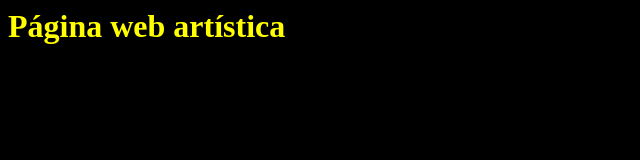
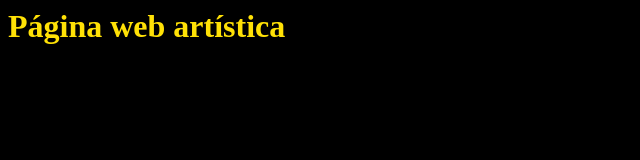
Before and after one commit to Bianabanana/Vante, a plain HTML site: page index.html in a window 1280 px wide. Shown: the whole page, without its empty margins (0-640 px from the left). Drawn offline with Linux system fonts and the light colour scheme.

Commit message:
Update main.css

```diff
--- a/main.css
+++ b/main.css
@@ -1,4 +1,4 @@
 body {
 background:  #000;
-color:  #ffff00
+color:  #FFE106
 }
```
